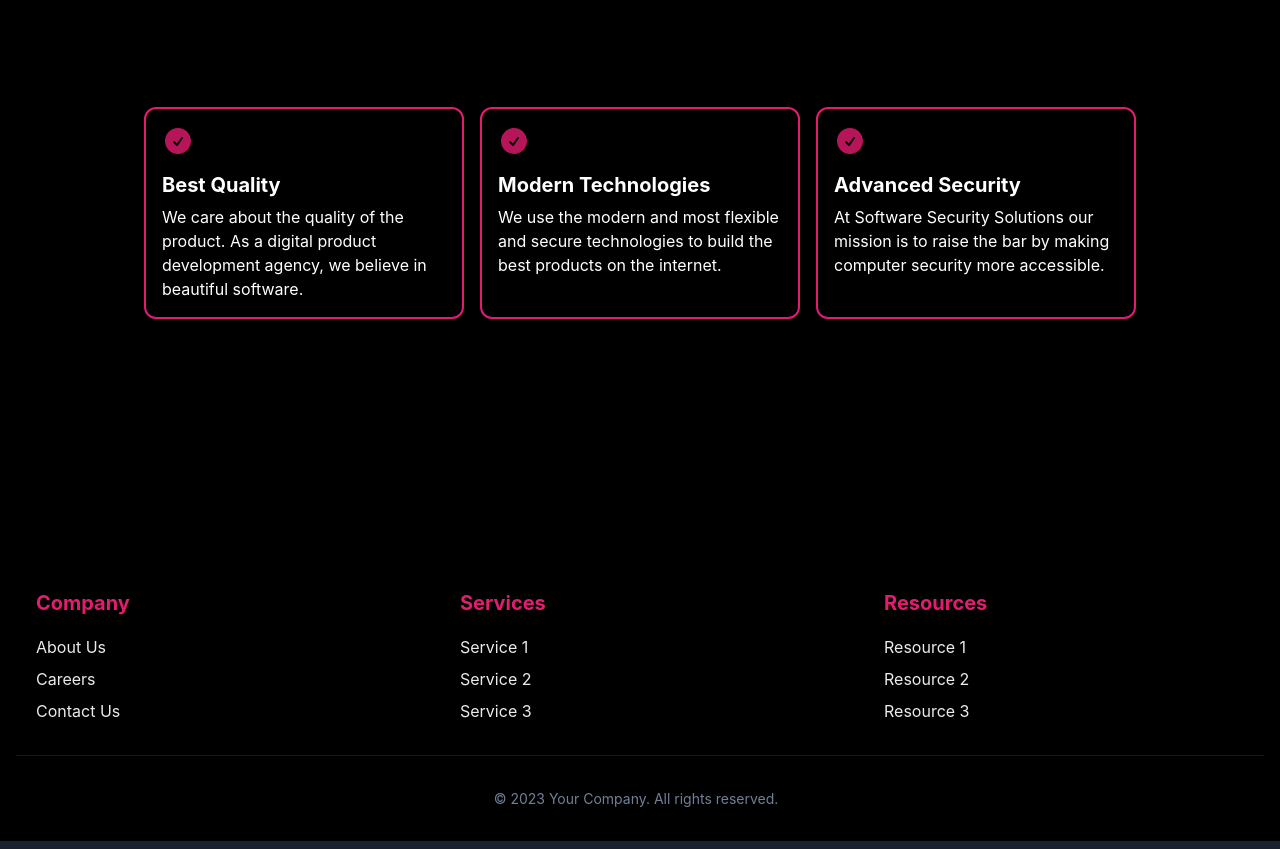
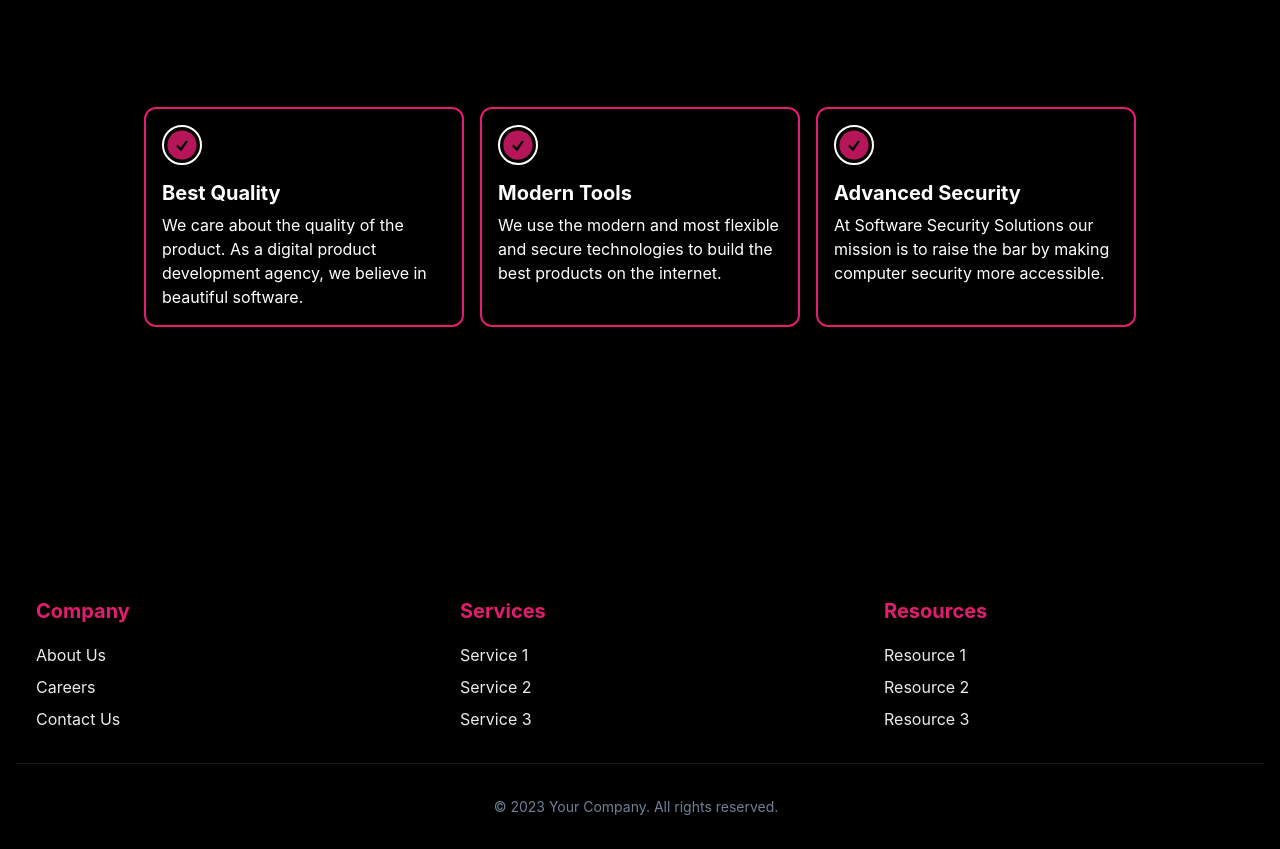
Before and after one commit to piotrszubert/next-chakraUI, a Next.js app: page / in a window 1280 px wide. Shown: the part 800-1649 px from the top of the page. Built offline with nearby package versions, Linux system fonts and the light colour scheme.

Commit message:
refactor, changed heading, added border to icons

```diff
--- a/src/components/Features.js
+++ b/src/components/Features.js
@@ -1,10 +1,7 @@
 import { Box, Heading, Text, Container, Icon, Grid, Flex } from '@chakra-ui/react';
-import { FaCheckCircle } from 'react-icons/fa';
 import { HiCheckCircle } from "react-icons/hi2";
+
 const Features = () => {
-
-  const boxShadowColor = "brand.500";
-  const boxShadowGradient = `linear-gradient(to bottom, ${boxShadowColor}.500, ${boxShadowColor}.200)`;
 
   const cards = [
     {
@@ -12,7 +9,7 @@ const Features = () => {
       text: 'We care about the quality of the product. As a digital product development agency, we believe in beautiful software.',
     },
     {
-      heading: 'Modern Technologies',
+      heading: 'Modern Tools',
       text: 'We use the modern and most flexible and secure technologies to build the best products on the internet.',
     },
     {
@@ -59,7 +56,13 @@ const Features = () => {
                 alignItems="flex-start"
                 p={4}
               >
-                <Icon as={HiCheckCircle} boxSize={8} color="brand.600" />
+                <Icon
+                  as={HiCheckCircle}
+                  border='2px solid white'
+                  borderRadius="full"
+                  boxSize={10}
+                  color="brand.600"
+                />
                 <Heading as="h2" size="md"  color="white" mt={4} mb={2}>
                     {card.heading}
                 </Heading>
```
